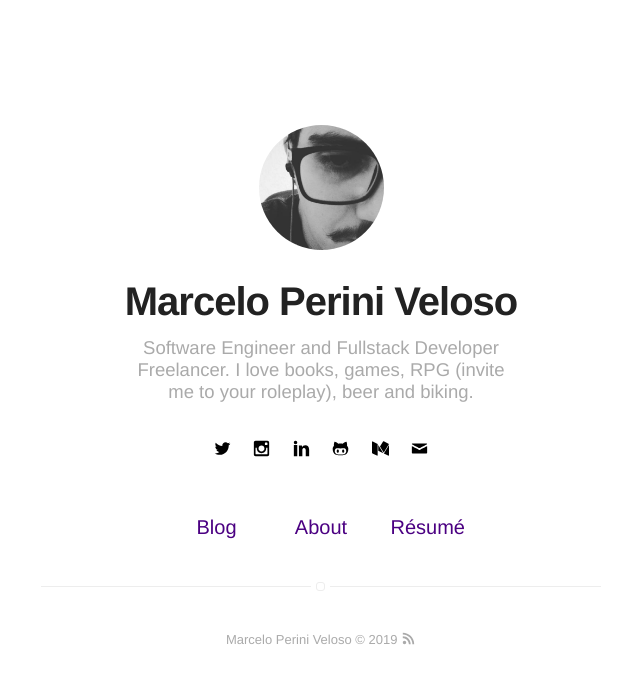
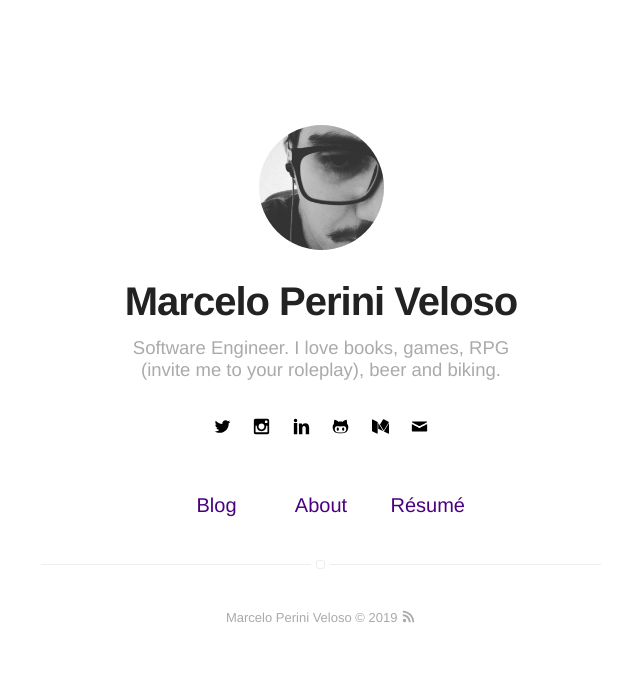
Before and after one commit to marceloperini/marceloperini.github.io, a Jekyll site: the page built from index.html, in a window 1280 px wide. Shown: the top 684 px of the page, without its empty margins (319-959 px from the left). Built offline with Jekyll 4.4.1, drawn with Linux system fonts in a browser that asks for light colours.

Commit message:
change bio

```diff
--- a/_config.yml
+++ b/_config.yml
@@ -1,6 +1,6 @@
 # main text of home
 name: Marcelo Perini Veloso
-bio: Software Engineer and Fullstack Developer Freelancer. I love books, games, RPG (invite me to your roleplay), beer and biking.
+bio: Software Engineer. I love books, games, RPG (invite me to your roleplay), beer and biking.
 
 # twitter summary info
 description: A blog about technology and stuff related
```
